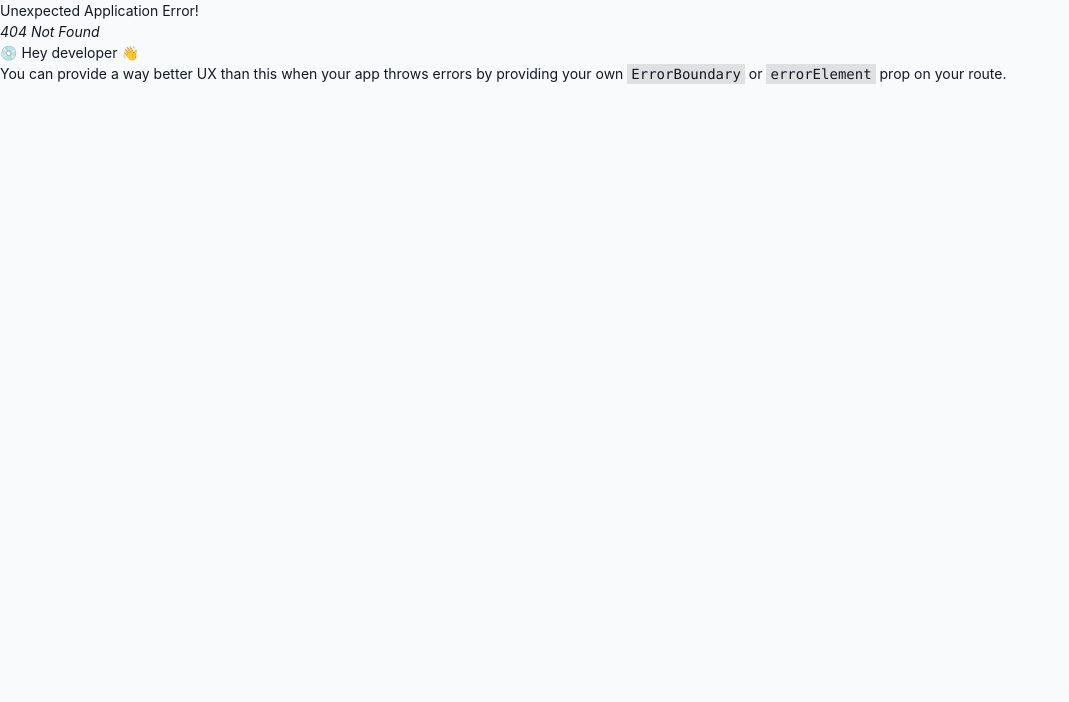
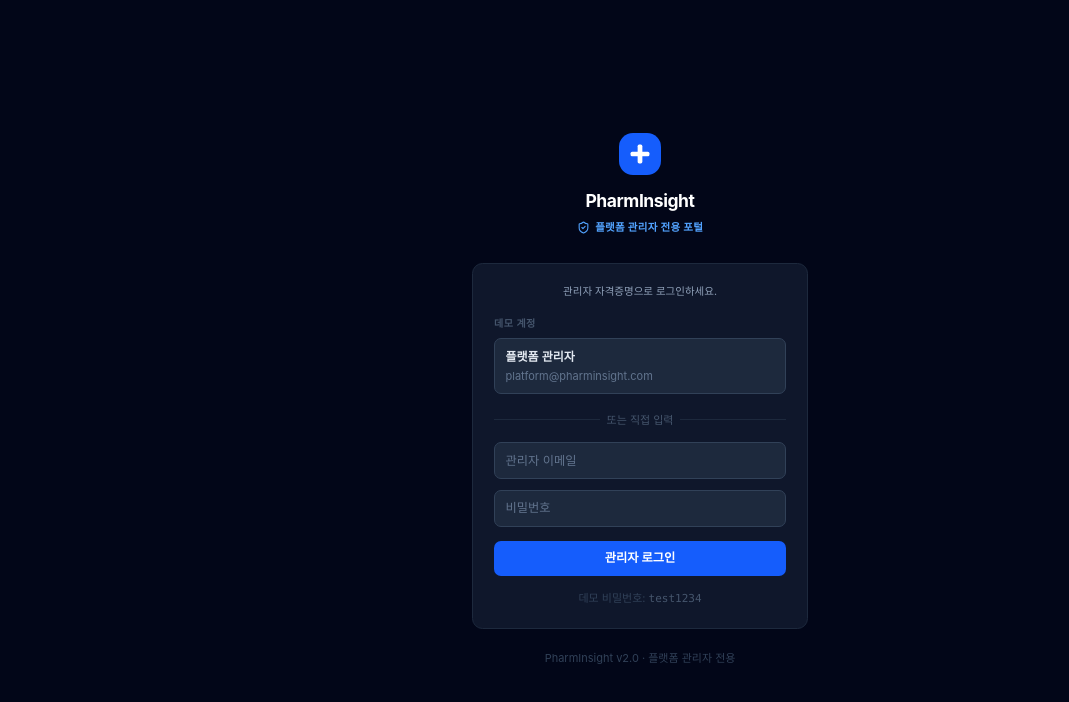
Before and after one commit to gwakminwooCresoty/pharm_insight_front3, a React app: page /platform/login in a window 1280 px wide. Before the commit this address had no page. Shown: the top 702 px of the page, without its empty margins (0-1069 px from the left). Built offline with nearby package versions, Linux system fonts and the light colour scheme; the HTML template or start-up script is replaced by a standard one.

Commit message:
라우팅, 사이브다 내비게이션, 로그인 페이지 설정 처리 및 플랫폼 관리자 로그인 분리

```diff
--- a/rsbuild.config.ts
+++ b/rsbuild.config.ts
@@ -4,6 +4,7 @@ import { pluginReact } from '@rsbuild/plugin-react';
 // Docs: https://rsbuild.rs/config/
 export default defineConfig({
   html: {
+    // 초기 로드 타이틀. 런타임에서 App.tsx의 BRANDING.serviceName으로 덮어씀.
     title: 'PharmInsight',
   },
   plugins: [pluginReact()],
--- a/src/App.tsx
+++ b/src/App.tsx
@@ -1,6 +1,9 @@
 import './App.css';
 import { RouterProvider } from 'react-router-dom';
 import { router } from '@/router';
+import { BRANDING } from '@/data/branding.dummy';
+
+document.title = BRANDING.serviceName;
 
 export default function App() {
   return <RouterProvider router={router} />;
--- a/src/components/layout/Sidebar.tsx
+++ b/src/components/layout/Sidebar.tsx
@@ -9,6 +9,7 @@ import {
 } from 'lucide-react';
 import { useAuth } from '@/hooks/useAuth';
 import { canAccessMenu } from '@/utils/permissions';
+import { BRANDING } from '@/data/branding.dummy';
 
 interface MenuItem {
   path: string;
@@ -75,7 +76,7 @@ export default function Sidebar() {
             </svg>
           </div>
           <span className="font-bold text-[14px] tracking-tight text-white leading-tight">
-            PharmInsight
+            {BRANDING.serviceName}
           </span>
         </div>
         <p className="text-[10px] text-slate-500 mt-1 pl-9">POS 분석 플랫폼</p>
--- /dev/null
+++ b/src/data/branding.dummy.ts
@@ -0,0 +1,23 @@
+/**
+ * 플랫폼 브랜딩 설정
+ *
+ * API 연동 시: GET /api/platform/branding
+ * 현재는 더미 데이터로 관리.
+ */
+export interface BrandingConfig {
+  /** 플랫폼/서비스 브랜드명 — 사이드바, 로그인 제목, 브라우저 탭에 사용 */
+  serviceName: string;
+  /** 로그인 페이지 태그라인 첫 줄 (예: "○○약국 체인을 위한") */
+  loginTagline: string;
+  /** 푸터에 표시할 버전 */
+  version: string;
+  /** 푸터에 표시할 연도 */
+  year: string;
+}
+
+export const BRANDING: BrandingConfig = {
+  serviceName: '슈퍼팜',
+  loginTagline: '슈퍼팜을 위한',
+  version: 'v2.0',
+  year: '2025',
+};
--- a/src/pages/LoginPage.tsx
+++ b/src/pages/LoginPage.tsx
@@ -2,7 +2,10 @@ import { useState } from 'react';
 import { useNavigate } from 'react-router-dom';
 import { useAuth } from '@/hooks/useAuth';
 import { DUMMY_ACCOUNTS } from '@/data/auth.dummy';
-import { ROLE_LABELS } from '@/utils/permissions';
+import { BRANDING } from '@/data/branding.dummy';
+
+// PLATFORM_ADMIN은 /platform/login에서 별도 인증
+const TENANT_ACCOUNTS = DUMMY_ACCOUNTS.filter((a) => a.role !== 'PLATFORM_ADMIN');
 
 function PharmLogo({ size = 28 }: { size?: number }) {
   return (
@@ -23,14 +26,6 @@ function PharmLogo({ size = 28 }: { size?: number }) {
   );
 }
 
-const ROLE_COLORS: Record<string, string> = {
-  PLATFORM_ADMIN: 'bg-violet-100 text-violet-700',
-  FRANCHISE_ADMIN: 'bg-blue-100 text-blue-700',
-  FRANCHISE_VIEWER: 'bg-sky-100 text-sky-700',
-  REGION_MANAGER: 'bg-teal-100 text-teal-700',
-  STORE_MANAGER: 'bg-emerald-100 text-emerald-700',
-  STORE_STAFF: 'bg-gray-100 text-gray-600',
-};
 
 export default function LoginPage() {
   const navigate = useNavigate();
@@ -47,7 +42,7 @@ export default function LoginPage() {
   }
 
   function handleQuickLogin(userId: string) {
-    const account = DUMMY_ACCOUNTS.find((a) => a.userId === userId);
+    const account = TENANT_ACCOUNTS.find((a) => a.userId === userId);
     if (account) {
       setEmail(account.email);
       setPassword(account.password);
@@ -64,13 +59,15 @@ export default function LoginPage() {
       const account = DUMMY_ACCOUNTS.find(
         (a) => a.email === email && a.password === password
       );
-      if (account) {
+      if (!account) {
+        setError('이메일 또는 비밀번호가 올바르지 않습니다.');
+      } else if (account.role === 'PLATFORM_ADMIN') {
+        setError('플랫폼 관리자는 관리자 포털(/platform/login)에서 로그인하세요.');
+      } else {
         const { password: _pw, ...user } = account;
         void _pw;
         login(user);
         navigate('/');
-      } else {
-        setError('이메일 또는 비밀번호가 올바르지 않습니다.');
       }
       setLoading(false);
     }, 300);
@@ -83,19 +80,19 @@ export default function LoginPage() {
         <div>
           <div className="flex items-center gap-3 mb-10">
             <PharmLogo size={32} />
-            <span className="text-white font-bold text-lg tracking-tight">PharmInsight</span>
+            <span className="text-white font-bold text-lg tracking-tight">{BRANDING.serviceName}</span>
           </div>
           <h2 className="text-white text-2xl font-bold leading-snug">
-            약국 체인을 위한<br />
-            <span className="text-blue-400">스마트 POS 분석</span>
+            {BRANDING.loginTagline}<br />
+            <span className="text-blue-400">스마트 인사이트</span>
           </h2>
           <p className="text-slate-400 text-sm mt-4 leading-relaxed">
-            멀티 테넌트 기반 실적 관리,<br />
+            데이터 기반 실적 관리,<br />
             결제수단 분석, 카드 승인 내역을<br />
             한눈에 파악하세요.
           </p>
         </div>
-        <p className="text-slate-600 text-xs">PharmInsight v2.0 · 2025</p>
+        <p className="text-slate-600 text-xs">{BRANDING.serviceName} {BRANDING.version} · {BRANDING.year}</p>
       </div>
 
       {/* 오른쪽 로그인 영역 */}
@@ -105,7 +102,7 @@ export default function LoginPage() {
             <div className="flex justify-center mb-2">
               <PharmLogo size={36} />
             </div>
-            <h1 className="text-xl font-bold text-gray-900 mt-2">PharmInsight</h1>
+            <h1 className="text-xl font-bold text-gray-900 mt-2">{BRANDING.serviceName}</h1>
           </div>
 
           <h2 className="text-[15px] font-bold text-gray-900 mb-1">로그인</h2>
@@ -117,7 +114,7 @@ export default function LoginPage() {
               데모 계정 빠른 선택
             </p>
             <div className="grid grid-cols-2 gap-1.5">
-              {DUMMY_ACCOUNTS.map((account) => (
+              {TENANT_ACCOUNTS.map((account) => (
                 <button
                   key={account.userId}
                   type="button"
--- /dev/null
+++ b/src/pages/PlatformLoginPage.tsx
@@ -0,0 +1,139 @@
+import { useState } from 'react';
+import { useNavigate } from 'react-router-dom';
+import { useAuth } from '@/hooks/useAuth';
+import { DUMMY_ACCOUNTS } from '@/data/auth.dummy';
+import { ShieldCheck } from 'lucide-react';
+
+const PLATFORM_ACCOUNT = DUMMY_ACCOUNTS.find((a) => a.role === 'PLATFORM_ADMIN')!;
+
+export default function PlatformLoginPage() {
+  const navigate = useNavigate();
+  const { login, isAuthenticated, currentUser } = useAuth();
+  const [email, setEmail] = useState('');
+  const [password, setPassword] = useState('');
+  const [error, setError] = useState('');
+  const [loading, setLoading] = useState(false);
+
+  if (isAuthenticated && currentUser?.role === 'PLATFORM_ADMIN') {
+    navigate('/platform/dashboard');
+    return null;
+  }
+
+  function handleQuickLogin() {
+    setEmail(PLATFORM_ACCOUNT.email);
+    setPassword(PLATFORM_ACCOUNT.password);
+  }
+
+  function handleSubmit(e: React.FormEvent) {
+    e.preventDefault();
+    setError('');
+    setLoading(true);
+
+    setTimeout(() => {
+      const account = DUMMY_ACCOUNTS.find(
+        (a) => a.email === email && a.password === password
+      );
+      if (!account) {
+        setError('이메일 또는 비밀번호가 올바르지 않습니다.');
+      } else if (account.role !== 'PLATFORM_ADMIN') {
+        setError('플랫폼 관리자 계정이 아닙니다.');
+      } else {
+        const { password: _pw, ...user } = account;
+        void _pw;
+        login(user);
+        navigate('/platform/dashboard');
+      }
+      setLoading(false);
+    }, 300);
+  }
+
+  return (
+    <div className="min-h-screen bg-slate-950 flex items-center justify-center p-6">
+      <div className="w-full max-w-sm">
+        {/* 헤더 */}
+        <div className="text-center mb-8">
+          <div className="flex justify-center mb-4">
+            <div className="w-12 h-12 bg-blue-600 rounded-2xl flex items-center justify-center">
+              <svg width="22" height="22" viewBox="0 0 14 14" fill="none">
+                <rect x="5.5" y="1" width="3" height="12" rx="1" fill="white" />
+                <rect x="1" y="5.5" width="12" height="3" rx="1" fill="white" />
+              </svg>
+            </div>
+          </div>
+          <h1 className="text-white text-xl font-bold tracking-tight">PharmInsight</h1>
+          <div className="flex items-center justify-center gap-1.5 mt-2">
+            <ShieldCheck size={13} className="text-blue-400" />
+            <span className="text-blue-400 text-xs font-semibold tracking-wide">
+              플랫폼 관리자 전용 포털
+            </span>
+          </div>
+        </div>
+
+        {/* 로그인 카드 */}
+        <div className="bg-slate-900 border border-slate-800 rounded-xl p-6">
+          <p className="text-xs text-slate-400 mb-5 text-center">
+            관리자 자격증명으로 로그인하세요.
+          </p>
+
+          {/* 데모용 빠른 로그인 */}
+          <div className="mb-5">
+            <p className="text-[10px] font-semibold text-slate-600 uppercase tracking-wider mb-2">
+              데모 계정
+            </p>
+            <button
+              type="button"
+              onClick={handleQuickLogin}
+              className="w-full text-left px-3 py-2.5 rounded-lg border border-slate-700 bg-slate-800 hover:border-slate-600 hover:bg-slate-750 transition-colors"
+            >
+              <p className="text-[12px] font-semibold text-slate-200">플랫폼 관리자</p>
+              <p className="text-[11px] text-slate-500 mt-0.5">{PLATFORM_ACCOUNT.email}</p>
+            </button>
+          </div>
+
+          <div className="flex items-center gap-2 mb-4">
+            <div className="h-px bg-slate-800 flex-1" />
+            <span className="text-[11px] text-slate-600">또는 직접 입력</span>
+            <div className="h-px bg-slate-800 flex-1" />
+          </div>
+
+          <form onSubmit={handleSubmit} className="flex flex-col gap-3">
+            <input
+              type="email"
+              value={email}
+              onChange={(e) => setEmail(e.target.value)}
+              placeholder="관리자 이메일"
+              required
+              className="bg-slate-800 border border-slate-700 rounded-lg px-3 py-2.5 text-sm text-slate-200 placeholder-slate-500 focus:outline-none focus:ring-2 focus:ring-blue-500 focus:border-transparent"
+            />
+            <input
+              type="password"
+              value={password}
+              onChange={(e) => setPassword(e.target.value)}
+              placeholder="비밀번호"
+              required
+              className="bg-slate-800 border border-slate-700 rounded-lg px-3 py-2.5 text-sm text-slate-200 placeholder-slate-500 focus:outline-none focus:ring-2 focus:ring-blue-500 focus:border-transparent"
+            />
+            {error && (
+              <p className="text-xs text-red-400 text-center">{error}</p>
+            )}
+            <button
+              type="submit"
+              disabled={loading}
+              className="bg-blue-600 text-white rounded-lg py-2.5 text-sm font-semibold hover:bg-blue-700 disabled:opacity-60 transition-colors mt-1"
+            >
+              {loading ? '로그인 중...' : '관리자 로그인'}
+            </button>
+          </form>
+
+          <p className="text-[11px] text-center text-slate-700 mt-4">
+            데모 비밀번호: <span className="font-mono text-slate-600">test1234</span>
+          </p>
+        </div>
+
+        <p className="text-slate-700 text-[11px] text-center mt-6">
+          PharmInsight v2.0 · 플랫폼 관리자 전용
+        </p>
+      </div>
+    </div>
+  );
+}
--- a/src/router/index.tsx
+++ b/src/router/index.tsx
@@ -1,7 +1,8 @@
-import { createBrowserRouter, Navigate } from 'react-router-dom';
+import { createBrowserRouter, Navigate, useLocation } from 'react-router-dom';
 import { useAuth } from '@/hooks/useAuth';
 import AppLayout from '@/components/layout/AppLayout';
 import LoginPage from '@/pages/LoginPage';
+import PlatformLoginPage from '@/pages/PlatformLoginPage';
 import PosStatisticsPage from '@/pages/pos/PosStatisticsPage';
 import ItemDetailPage from '@/pages/pos/ItemDetailPage';
 import SettlementPage from '@/pages/settlement/SettlementPage';
@@ -13,7 +14,11 @@ import type { Permission } from '@/types/auth';
 
 function PrivateRoute({ children }: { children: React.ReactNode }) {
   const { isAuthenticated } = useAuth();
-  if (!isAuthenticated) return <Navigate to="/login" replace />;
+  const location = useLocation();
+  if (!isAuthenticated) {
+    const isPlatformPath = location.pathname.startsWith('/platform/');
+    return <Navigate to={isPlatformPath ? '/platform/login' : '/login'} replace />;
+  }
   return <>{children}</>;
 }
 
@@ -45,6 +50,10 @@ export const router = createBrowserRouter([
   {
     path: '/login',
     element: <LoginPage />,
+  },
+  {
+    path: '/platform/login',
+    element: <PlatformLoginPage />,
   },
   {
     path: '/',
```
Also changed, not shown: 1 other file (tests, documents, lock files or other folders).
